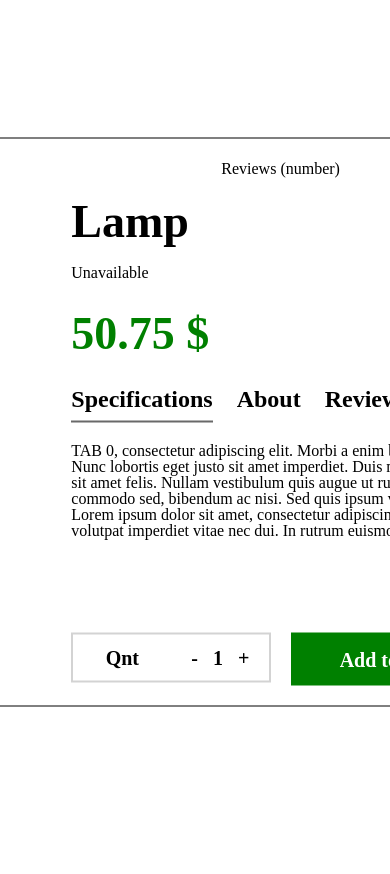
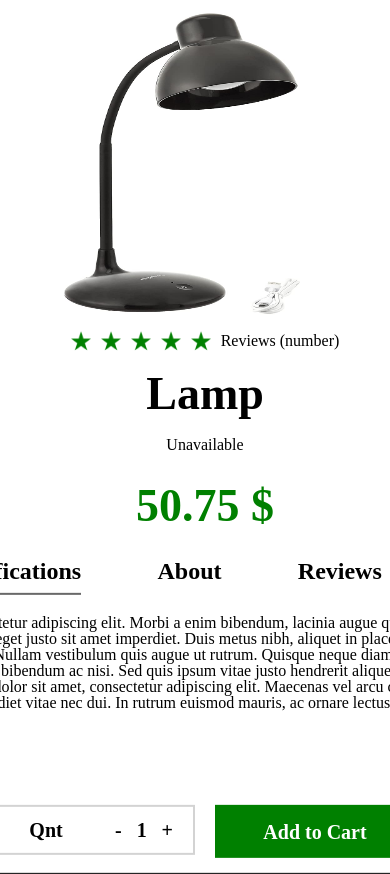
Before and after one commit to RuppObsMicA/TestPage, a plain HTML site: page index.html in a window 390 px wide. Shown: the top 874 px of the page. Before the commit the page ends 844 px from the top, so only its background shows below. Drawn offline with Linux system fonts and the light colour scheme.

Commit message:
Added responsive design

```diff
--- a/css/style.css
+++ b/css/style.css
@@ -51,6 +51,37 @@ table {
 * {
     box-sizing: border-box;
 }
+/*Responsive design*/
+@media (max-width: 1000px) {
+    .container{
+        width: 100%;
+        /*border: white; doesn't work'*/
+    }
+    .inner-wrapper{
+        width: 100%;
+        flex-direction: column;
+        align-items: center;
+        justify-content: center;
+    }
+    .image-wrapper {
+
+    }
+    .image-wrapper img {
+        /*width: 150%; never changes*/
+        height: 67%;
+    }
+    .product-description-wrapper{
+        height: 60%;
+        align-items: center;
+    }
+    .tabs-navbar div{
+       margin: 0 6%;
+    }
+    .tabs {
+        /*margin-bottom: 0%; Doesn't work'*/
+    }
+}
+
 /* General */
 
 h1 {
@@ -115,7 +146,7 @@ h2 {
     margin-right: 10px;
     width: 20px;
     height: 20px;
-    background-image: url("star.png");
+    background-image: url("../images/star.png");
     background-size: cover;
 }
 
```
Also changed, not shown: images/star.png (renamed from star.png).
